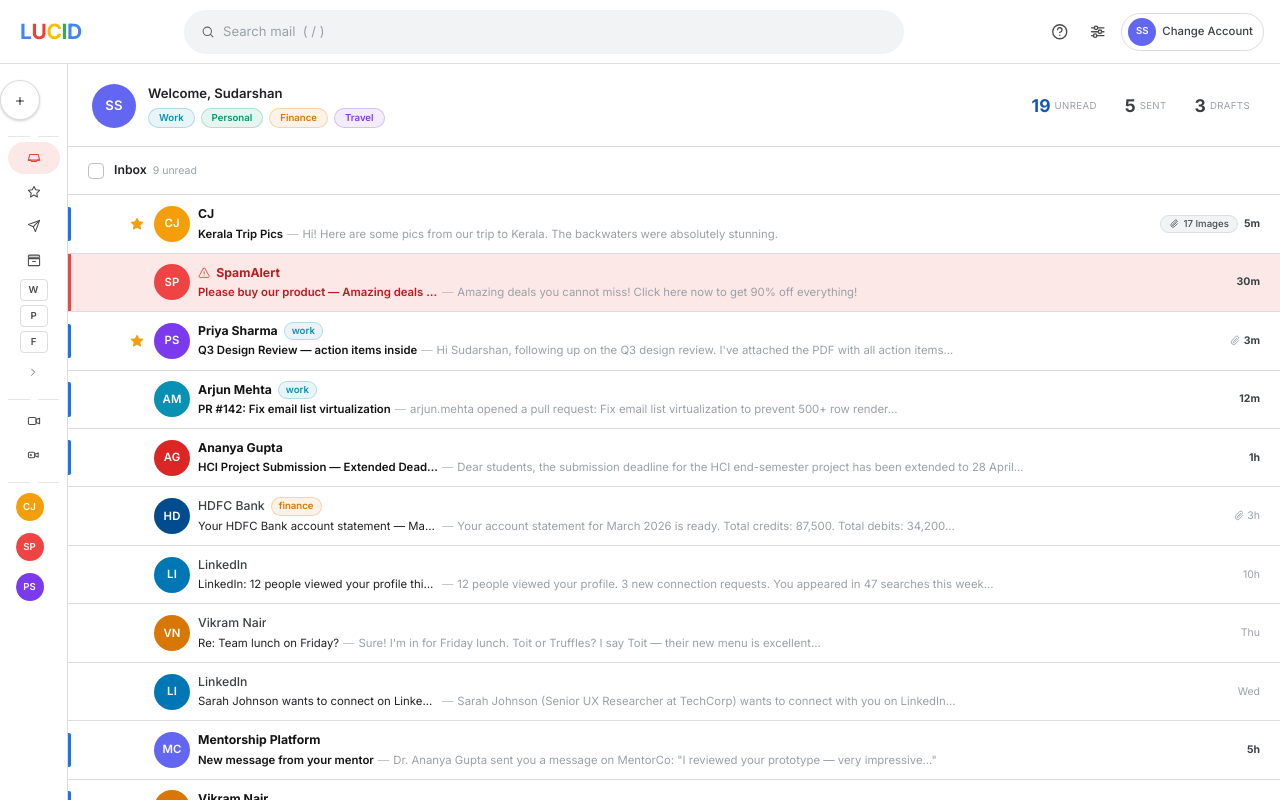
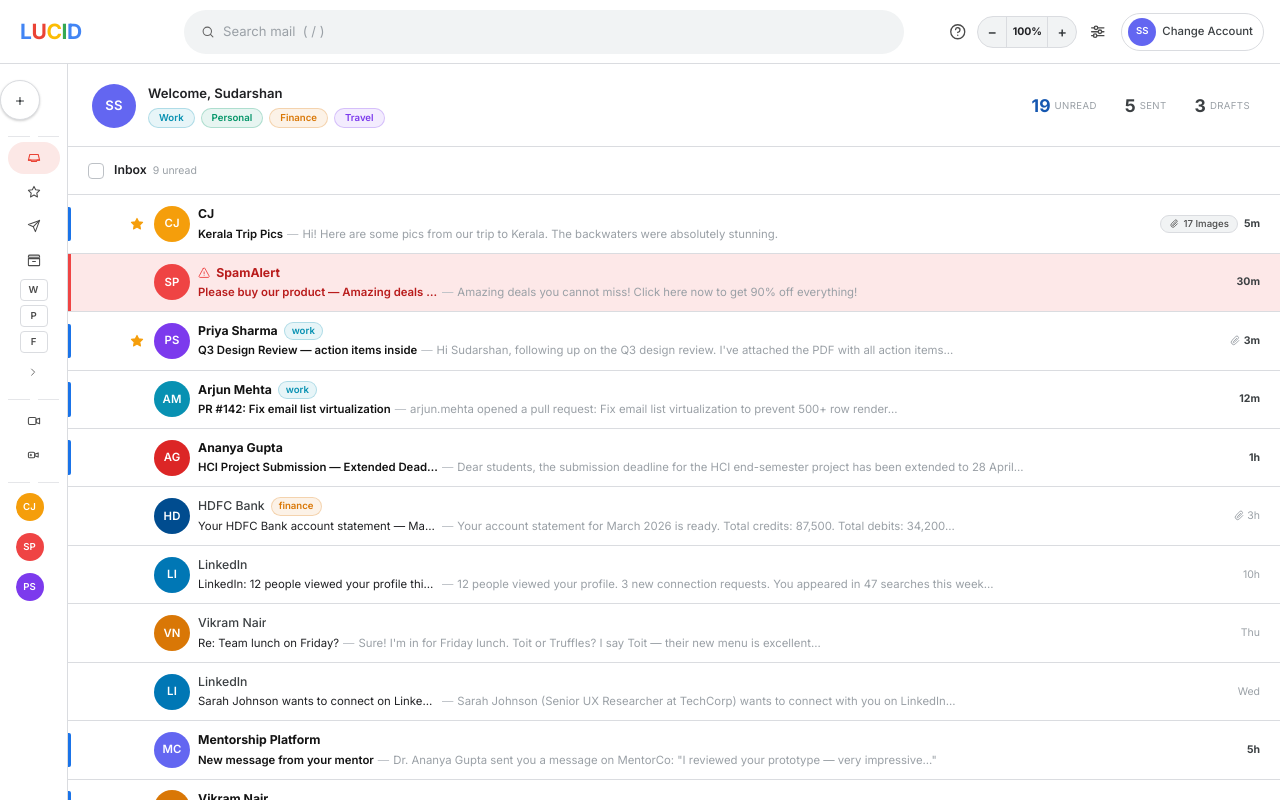
Before and after one commit to sxdxde/Lucid, a React (Vite) app: page / in a window 1280 px wide. Both pictures are taken after a click on the button "Try the demo". Built offline with nearby package versions, Linux system fonts and the light colour scheme.

Commit message:
logo + resize

```diff
--- a/src/App.tsx
+++ b/src/App.tsx
@@ -28,14 +28,15 @@
   const [settingsTab, setSettingsTab] = useState<string>('appearance');
 
   useEffect(() => {
-    const sizes: Record<string, string> = { small: '12px', default: '14px', large: '16px' };
-    document.documentElement.style.fontSize = sizes[userPreferences.zoom ?? 'default'] ?? '14px';
+    const pct = typeof userPreferences.zoom === 'number' ? userPreferences.zoom : 100;
+    document.documentElement.style.fontSize = (14 * pct / 100).toFixed(2) + 'px';
     if (userPreferences.theme === 'dark') document.documentElement.classList.add('dark');
     else document.documentElement.classList.remove('dark');
   }, []);
 
   const handleNavigate = (path: string) => {
     if (path === '/settings') { setSettingsTab('appearance'); setView('settings'); }
+    if (path === '/inbox')    { setSelectedEmail(null); setPreviewEmailId(null); setView('inbox'); }
   };
 
   const handleEmailSelect = (id: string) => {
--- a/src/components/layout/TopBar.tsx
+++ b/src/components/layout/TopBar.tsx
@@ -9,7 +9,7 @@
 import { useSearch } from '../../hooks/useSearch';
 import {
   IconSearch, IconSettings, IconClose, IconLogOut,
-  IconPlus, IconHelpCircle, IconGrid,
+  IconPlus, IconHelpCircle,
 } from '../ui/Icons';
 import { Avatar } from '../ui/Avatar';
 import { Tooltip } from '../ui/Tooltip';
@@ -44,7 +44,8 @@
 
 export function TopBar({ onNavigate }: TopBarProps) {
   const { searchQuery, setSearchQuery, setActiveLabel } = useEmailStore();
-  const { setSearchFocused, searchFocused, setKeyboardShortcutsVisible } = useUiStore();
+  const { setSearchFocused, searchFocused, setKeyboardShortcutsVisible, userPreferences, setPreference } = useUiStore();
+  const zoom = typeof userPreferences.zoom === 'number' ? userPreferences.zoom : 100;
   const { accounts, activeAccountId, switchAccount, signOutAccount, addAccount, getActiveAccount } = useAccountStore();
   const activeAccount = getActiveAccount();
 
@@ -103,12 +104,20 @@
 
   return (
     <header className="topbar" role="banner">
-      {/* Logo */}
+      {/* Logo — always returns to inbox */}
       <div style={{ display: 'flex', alignItems: 'center', gap: 8, minWidth: 160, flexShrink: 0 }}>
         <button
-          onClick={() => { setActiveLabel('inbox'); setLocalQuery(''); setSearchQuery(''); }}
-          style={{ display: 'flex', alignItems: 'center', gap: 0, background: 'none', border: 'none', cursor: 'pointer', padding: '4px 8px 4px 4px', borderRadius: 6 }}
+          onClick={() => {
+            setActiveLabel('inbox');
+            setLocalQuery('');
+            setSearchQuery('');
+            onNavigate('/inbox');
+          }}
+          style={{ display: 'flex', alignItems: 'center', background: 'none', border: 'none', cursor: 'pointer', padding: '4px 8px 4px 4px', borderRadius: 6, transition: 'opacity 120ms' }}
+          onMouseOver={e => (e.currentTarget.style.opacity = '.8')}
+          onMouseOut={e => (e.currentTarget.style.opacity = '1')}
           aria-label="Go to inbox"
+          title="Go to inbox"
         >
           <LucidWordmark />
         </button>
@@ -214,6 +223,31 @@
           <button className="icon-btn" onClick={() => setKeyboardShortcutsVisible(true)} aria-label="Help and keyboard shortcuts">
             <IconHelpCircle className="w-5 h-5" />
           </button>
+        </Tooltip>
+
+        {/* ── Zoom / resize widget ── */}
+        <Tooltip content={`Interface zoom (${zoom}%)`} side="bottom">
+          <div className="zoom-widget" role="group" aria-label="Interface zoom control">
+            <button
+              className="zoom-btn"
+              onClick={() => setPreference('zoom', Math.max(70, zoom - 10))}
+              disabled={zoom <= 70}
+              aria-label="Zoom out"
+              title="Zoom out"
+            >
+              −
+            </button>
+            <span className="zoom-label">{zoom}%</span>
+            <button
+              className="zoom-btn"
+              onClick={() => setPreference('zoom', Math.min(150, zoom + 10))}
+              disabled={zoom >= 150}
+              aria-label="Zoom in"
+              title="Zoom in"
+            >
+              +
+            </button>
+          </div>
         </Tooltip>
 
         <Tooltip content="Settings" side="bottom">
--- a/src/index.css
+++ b/src/index.css
@@ -1811,3 +1811,64 @@
 html.dark .compose-subject-row,
 html.dark .compose-rich-body,
 html.dark .compose-toolbar { background: var(--surface); color: var(--text-primary); }
+
+/* ── Zoom widget in TopBar ───────────────────────────────── */
+.zoom-widget {
+  display: flex;
+  align-items: center;
+  gap: 0;
+  border: 1px solid var(--border);
+  border-radius: var(--radius-pill);
+  overflow: hidden;
+  background: var(--gray-100);
+  height: 32px;
+  transition: border-color 120ms;
+}
+.zoom-widget:hover { border-color: var(--gray-300); }
+
+.zoom-btn {
+  width: 28px;
+  height: 100%;
+  border: none;
+  background: transparent;
+  cursor: pointer;
+  color: var(--text-secondary);
+  font-size: 1rem;
+  font-weight: 600;
+  line-height: 1;
+  display: flex;
+  align-items: center;
+  justify-content: center;
+  transition: background 100ms, color 100ms;
+  flex-shrink: 0;
+}
+.zoom-btn:hover:not(:disabled) {
+  background: var(--brand-50);
+  color: var(--brand-600);
+}
+.zoom-btn:disabled {
+  opacity: .35;
+  cursor: not-allowed;
+}
+
+.zoom-label {
+  min-width: 42px;
+  text-align: center;
+  font-size: .75rem;
+  font-weight: 700;
+  color: var(--text-primary);
+  letter-spacing: -.01em;
+  border-left: 1px solid var(--border);
+  border-right: 1px solid var(--border);
+  height: 100%;
+  display: flex;
+  align-items: center;
+  justify-content: center;
+  user-select: none;
+}
+
+/* Dark mode zoom widget */
+html.dark .zoom-widget { background: var(--surface-raised); border-color: var(--border); }
+html.dark .zoom-widget:hover { border-color: var(--border-strong); }
+html.dark .zoom-btn:hover:not(:disabled) { background: var(--surface-active); color: var(--brand-200); }
+html.dark .zoom-label { color: var(--text-primary); border-color: var(--border); }
--- a/src/pages/Settings.tsx
+++ b/src/pages/Settings.tsx
@@ -240,11 +240,13 @@
 
       <div>
         <h3 style={sectionTitle}>Interface size</h3>
-        <p style={{ ...sectionDesc, marginBottom: 20 }}>Scales the entire UI — icons, text, and spacing all adjust proportionally.</p>
+        <p style={{ ...sectionDesc, marginBottom: 20 }}>
+          Scales the entire UI. You can also use the <strong>± widget</strong> in the top-right of the toolbar for fine control.
+        </p>
         <div style={{ display: 'flex', gap: 16 }}>
-          <OptionCard label="Small" desc="Compact, more content fits" active={pref.zoom === 'small'} onClick={() => setPreference('zoom', 'small')} />
-          <OptionCard label="Default" desc="Standard size (recommended)" active={!pref.zoom || pref.zoom === 'default'} onClick={() => setPreference('zoom', 'default')} />
-          <OptionCard label="Large" desc="Larger text and controls" active={pref.zoom === 'large'} onClick={() => setPreference('zoom', 'large')} />
+          <OptionCard label="Small (85%)"   desc="Compact, more content fits"    active={pref.zoom === 85}  onClick={() => setPreference('zoom', 85)}  />
+          <OptionCard label="Default (100%)" desc="Standard size (recommended)"  active={!pref.zoom || pref.zoom === 100} onClick={() => setPreference('zoom', 100)} />
+          <OptionCard label="Large (115%)"  desc="Larger text and controls"       active={pref.zoom === 115} onClick={() => setPreference('zoom', 115)} />
         </div>
       </div>
     </div>
--- a/src/stores/uiStore.ts
+++ b/src/stores/uiStore.ts
@@ -69,7 +69,7 @@
       userPreferences: {
         density: 'comfortable',
         theme: 'light',
-        zoom: 'default',
+        zoom: 100,
         keyboardShortcutsEnabled: true,
         customShortcuts: { ...DEFAULT_SHORTCUTS },
       },
@@ -127,7 +127,7 @@
           userPreferences: { ...state.userPreferences, [key]: value },
         }));
         if (key === 'theme') applyTheme(value as string);
-        if (key === 'zoom') applyZoom(value as string);
+        if (key === 'zoom') applyZoom(value as number);
       },
 
       setCustomShortcut: (actionId, key) => {
@@ -157,7 +157,7 @@
       onRehydrateStorage: () => (state) => {
         if (state) {
           applyTheme(state.userPreferences?.theme ?? 'light');
-          applyZoom(state.userPreferences?.zoom ?? 'default');
+          applyZoom(state.userPreferences?.zoom ?? 100);
         }
       },
     }
@@ -170,7 +170,7 @@
   else root.classList.remove('dark');
 }
 
-function applyZoom(value: string) {
-  const sizes: Record<string, string> = { small: '12px', default: '14px', large: '16px' };
-  document.documentElement.style.fontSize = sizes[value] ?? '14px';
+function applyZoom(value: number | string) {
+  const pct = typeof value === 'number' ? value : 100;
+  document.documentElement.style.fontSize = (14 * pct / 100).toFixed(2) + 'px';
 }
--- a/src/types.ts
+++ b/src/types.ts
@@ -91,7 +91,7 @@
 export interface UserPreferences {
   density: 'compact' | 'comfortable' | 'spacious';
   theme: 'light' | 'dark';
-  zoom: 'small' | 'default' | 'large';
+  zoom: number; // percentage 70–150, default 100
   keyboardShortcutsEnabled: boolean;
   customShortcuts: Record<string, string>;
 }
```
